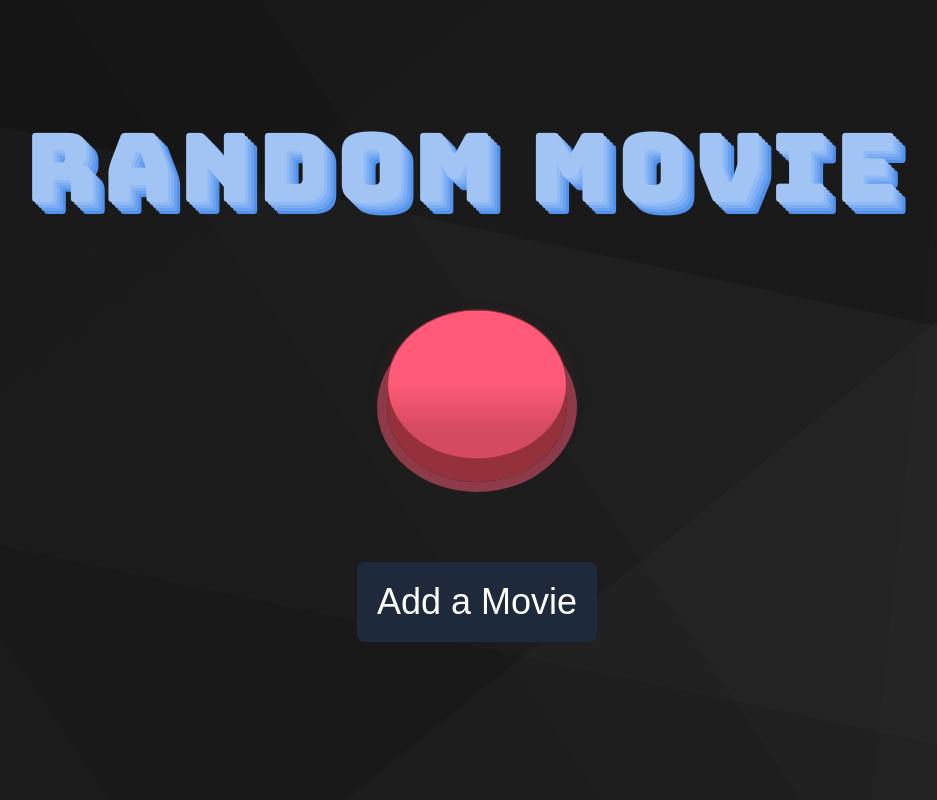
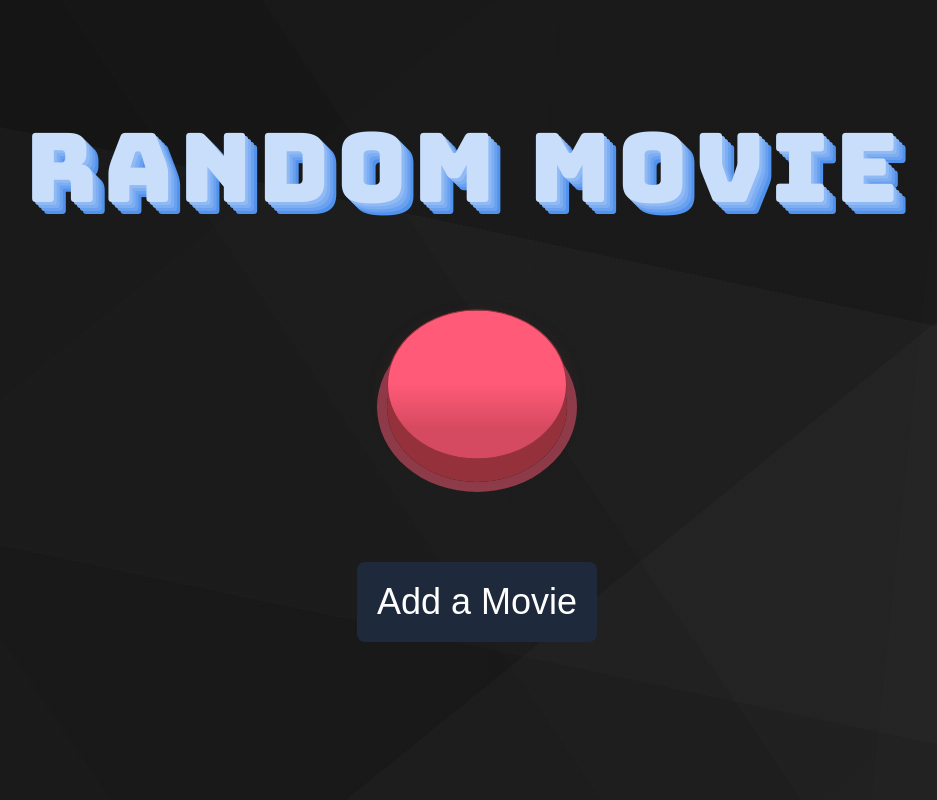
Before and after one commit to lanetb/Django-movie-app, a Django app: page / in a window 1280 px wide. Shown: the whole page, without its empty margins (163-1100 px from the left). Run offline with Django 5.2, Linux system fonts and the light colour scheme; some libraries are stand-ins or nearby versions; some web fonts are replaced.

Commit message:
color change

```diff
--- a/movies/movies_app/templates/movies_app/base.html
+++ b/movies/movies_app/templates/movies_app/base.html
@@ -95,7 +95,7 @@
               --color-quinary: #ee6352;
               */
 
-              --color-primary: #A2C4F5;
+              --color-primary: #c9defb;
               --color-secondary: #90BAF5;
               --color-tertiary: #7EAEF2;
               --color-quaternary: #69A1F0;
```
